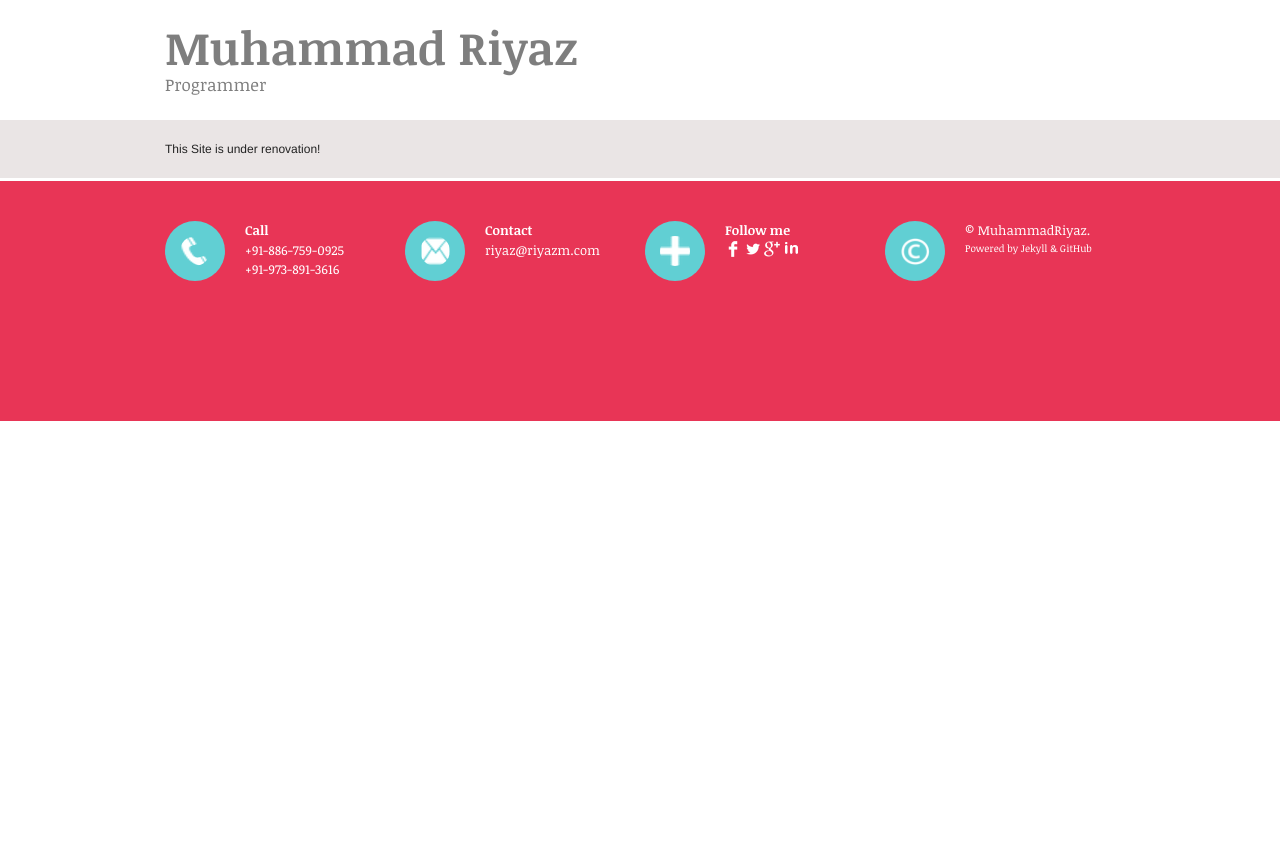
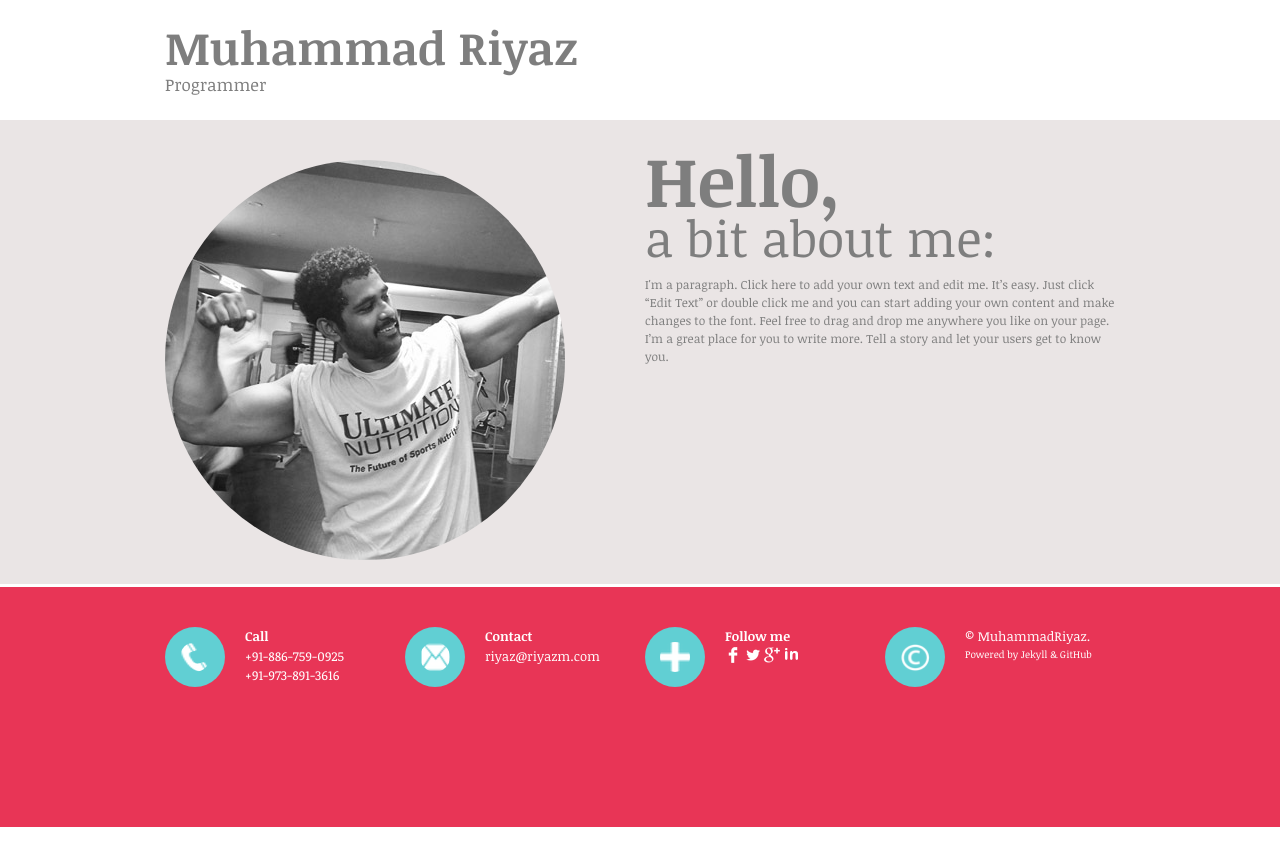
Before and after one commit to riyazMuhammad/riyazm.github.com, a Jekyll site: the page built from index.html, in a window 1280 px wide. Shown: the top 866 px of the page. Built offline with Jekyll 4.4.1, drawn with Linux system fonts in a browser that asks for light colours; Markdown is read by kramdown in place of the engine named in the settings.

Commit message:
added profile image

```diff
--- a/css/custom.css
+++ b/css/custom.css
@@ -1,8 +1,10 @@
+body{
+	font-family: 'noticia text', serif;
+	color: #7E7E7E;
+}
 .header{
 	margin-top: 20px;
 	min-height: 100px;
-	color: #7E7E7E;
-	font-family: 'noticia text', serif;
 }
 .header .name{
 	font-size: 46px;
@@ -16,7 +18,7 @@
 }
 .content{
 	background: #EAE5E5;
-	padding-top: 20px;
+	padding-top: 40px;
 	padding-bottom: 20px;
 }
 .footer{
@@ -46,3 +48,16 @@
 .powered{
 	font-size: 10px;
 }
+#pro_image img{
+	-webkit-border-radius: 200px;
+	-moz-border-radius: 200px;
+	border-radius: 200px;
+}
+.font_1{
+	font-size: 70px;
+	font-weight: bold;
+	line-height: 40px;
+}
+.font_2{
+	font-size: 50px;
+}
--- a/index.html
+++ b/index.html
@@ -2,4 +2,9 @@
 layout: default
 title: Muhammad Riyaz
 ---
-<div class="reno">This Site is under renovation!</div>
+<div class="span-12" id="pro_image"><img src="/images/riyaz_pro.jpg"></div>
+<div class="span-12 last">
+<div class="font_1">Hello,</div>
+<div class="font_2">a bit about me:</div>
+<div id="my_story">I'm a paragraph. Click here to add your own text and edit me. It’s easy. Just click “Edit Text” or double click me and you can start adding your own content and make changes to the font. Feel free to drag and drop me anywhere you like on your page. I’m a great place for you to write more. Tell a story and let your users get to know you.</div>
+</div>
```
Also changed, not shown: css/main.css (deleted, +0 -166 lines), css/syntax.css (deleted, +0 -60 lines), images/riyaz.jpg (added), images/riyaz_pro.jpg (added).
